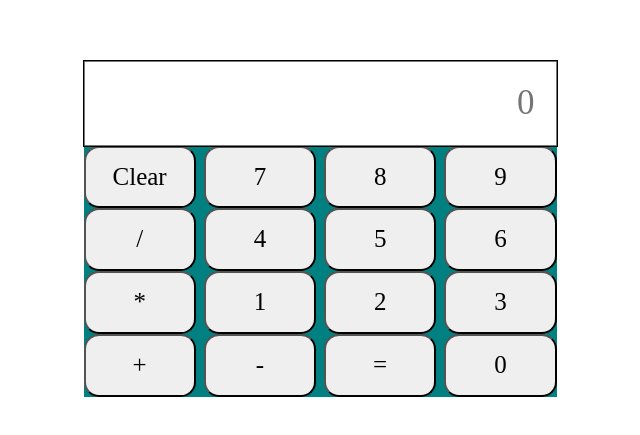
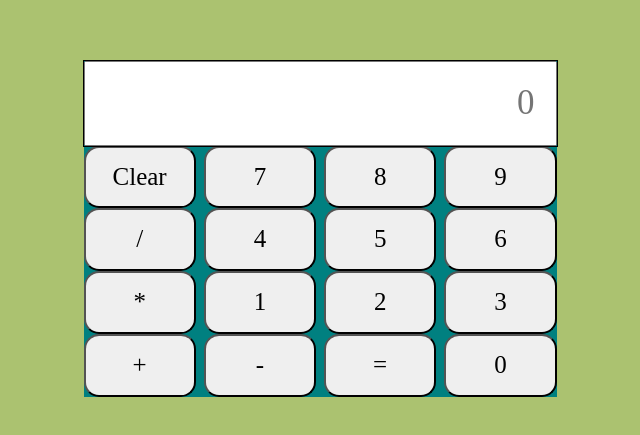
Before and after one commit to Iliascode/calculator, a plain HTML site: page index.html in a window 1280 px wide. Shown: the part 171-606 px from the top of the page, without its empty margins (320-960 px from the left). Drawn offline with Linux system fonts and the light colour scheme.

Commit message:
Update calculator.css

```diff
--- a/calculator.css
+++ b/calculator.css
@@ -4,6 +4,7 @@ body{
     justify-content: center;
     align-items: center;
     height: 100vh;
+    background-color: #ABC270;
 }
 .calculator{
     max-width: 650px;
```
